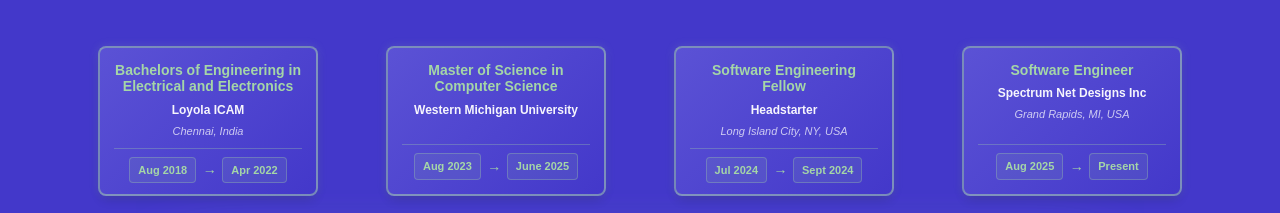
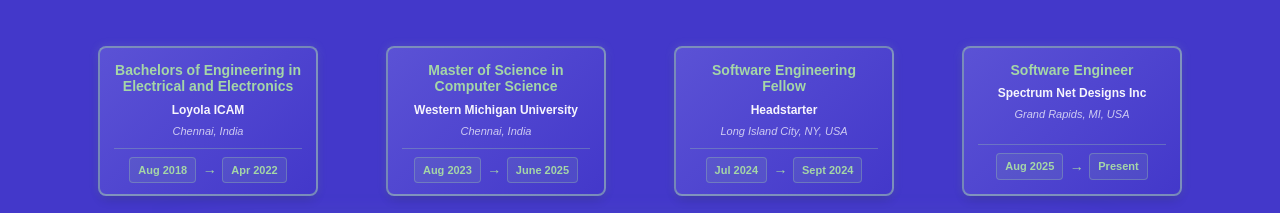
Before and after one commit to Praneetha35/portfolio-2.o, a Next.js app: page / in a window 1280 px wide. Shown: the part 1040-1253 px from the top of the page. Built offline with nearby package versions, Linux system fonts and the light colour scheme.

Commit message:
updated styles

```diff
--- a/app/page.module.css
+++ b/app/page.module.css
@@ -291,13 +291,13 @@
 }
 
 .routePath {
-  position: absolute;
-  top: 0;
-  left: 0;
-  width: 100%;
-  height: 100%;
-  z-index: 1;
-  pointer-events: none;
+z-index: 1;
+    pointer-events: none;
+    width: 96%;
+    height: 100%;
+    position: absolute;
+    top: 4px;
+    left: 16px;
 }
 
 .routeLine {
--- a/app/page.tsx
+++ b/app/page.tsx
@@ -136,7 +136,7 @@
       type: 'education',
       title: 'Master of Science in Computer Science',
       area: 'Western Michigan University',
-      location: '',
+      location: 'Chennai, India',
       period: 'Aug 2023 - June 2025',
       startDate: 'Aug 2023',
       endDate: 'June 2025',
```
